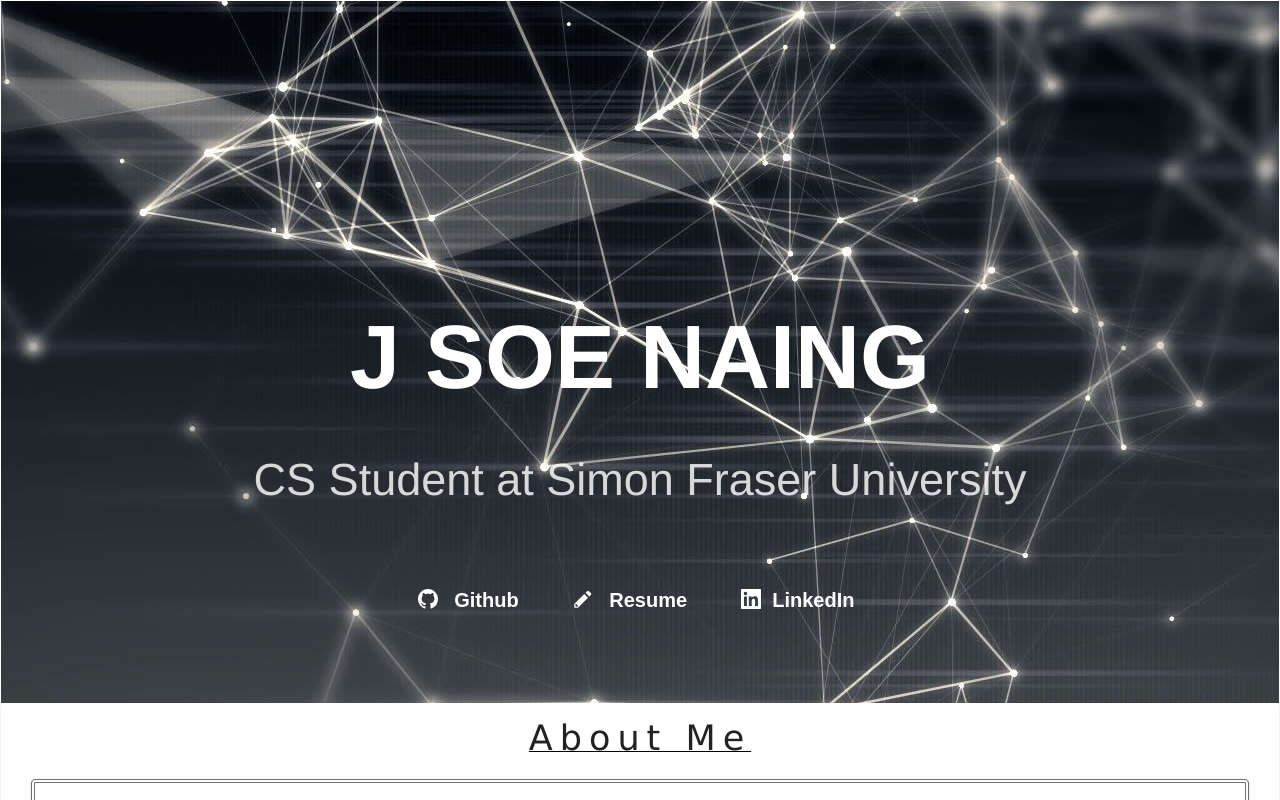
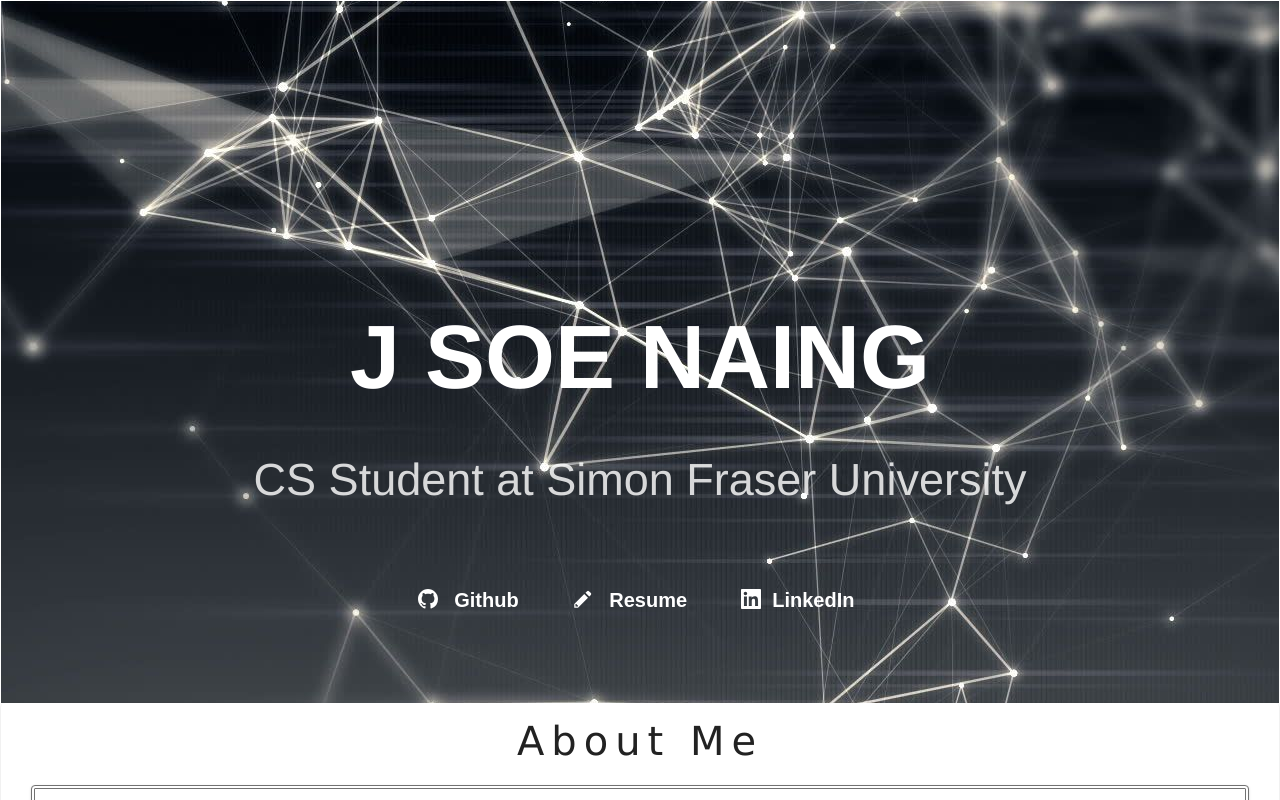
Before and after one commit to jsoeenaing/jsoeenaing.github.io, a React (Create React App) app: page / in a window 1280 px wide. Shown: the top 800 px of the page. Built offline with nearby package versions, Linux system fonts and the light colour scheme.

Commit message:
logo updated

```diff
--- a/src/App.css
+++ b/src/App.css
@@ -44,13 +44,11 @@ body {
 }
 
 .containerTitle {
-  font-size: 35px;
+  font-size: 40px;
   color:rgb(34, 34, 34);
   text-align: center;
   letter-spacing: 7px;
-  text-decoration-line: underline;
-  text-decoration-color: black;
-  text-decoration-thickness: 1pt;
+  text-decoration-line: none;
   font-family:'Lucida Sans', 'Lucida Sans Regular', 'Lucida Grande', 'Lucida Sans Unicode', Geneva, Verdana, sans-serif;
 }
 
```
Also changed, not shown: public/j-logo.png.
